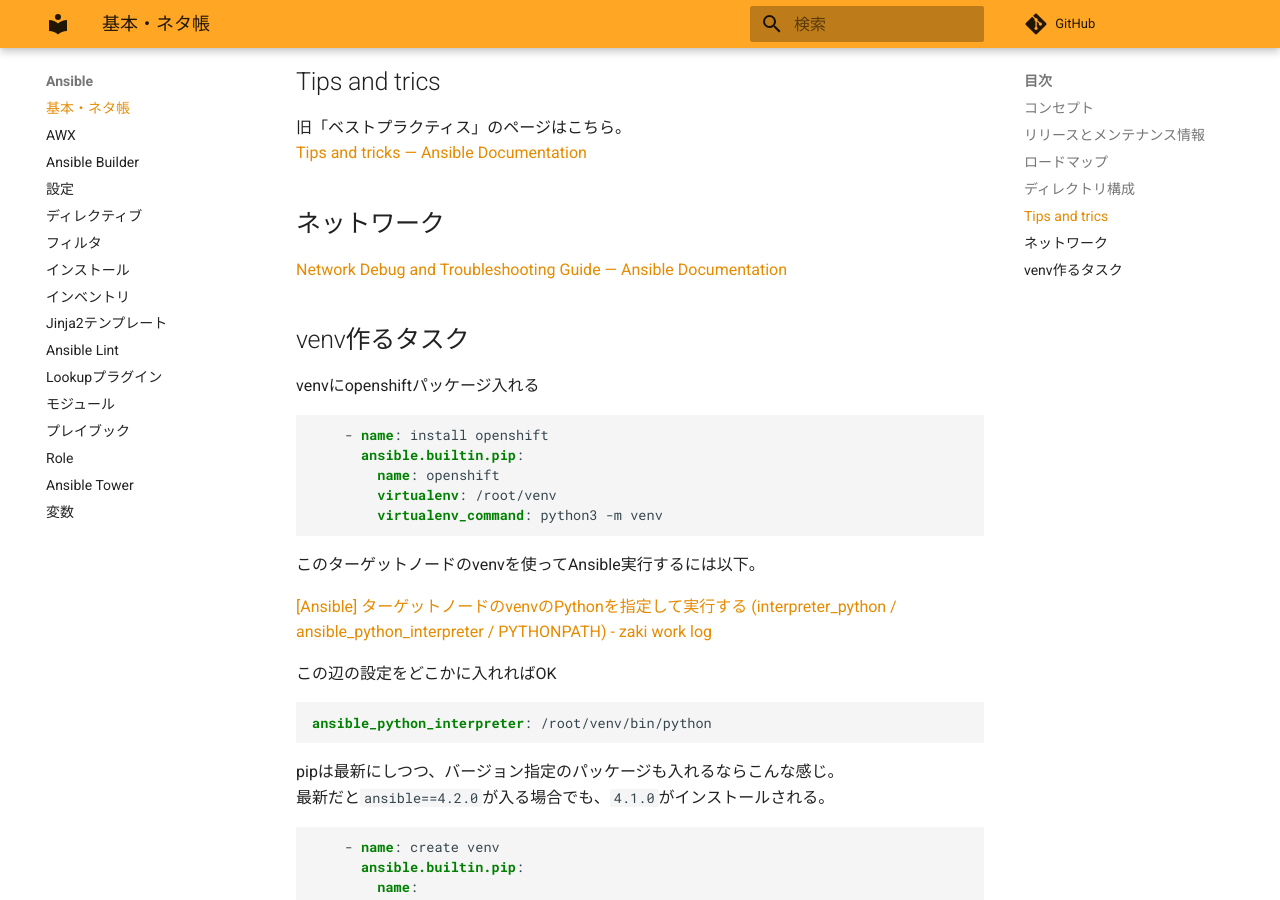
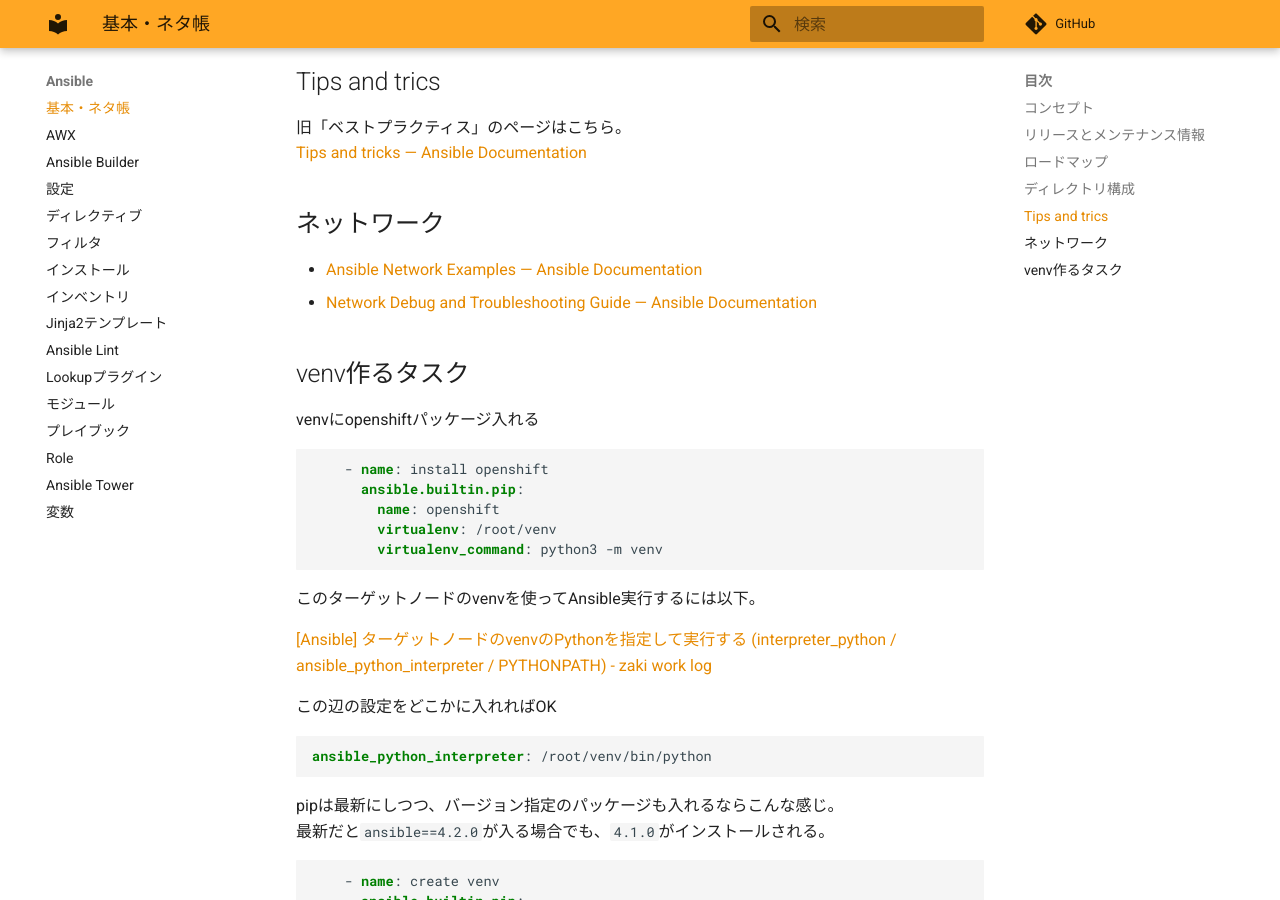
Before and after one commit to zaki-lknr/docs, an MkDocs documentation site: the page built from docs/Ansible/index.md, in a window 1280 px wide and 900 px high, scrolled down 672 px. Built offline with MkDocs 1.6.1 and Material for MkDocs 9.7.7, drawn with Linux system fonts in a browser that asks for light colours; comment, search, counter and statistics services are not loaded.

Commit message:
add: ansible: Network Examplesのページ追加

```diff
--- a/docs/Ansible/index.md
+++ b/docs/Ansible/index.md
@@ -25,7 +25,8 @@
 
 ## ネットワーク
 
-[Network Debug and Troubleshooting Guide — Ansible Documentation](https://docs.ansible.com/ansible/latest/network/user_guide/network_debug_troubleshooting.html)
+- [Ansible Network Examples — Ansible Documentation](https://docs.ansible.com/ansible/latest/network/user_guide/network_best_practices_2.5.html)
+- [Network Debug and Troubleshooting Guide — Ansible Documentation](https://docs.ansible.com/ansible/latest/network/user_guide/network_debug_troubleshooting.html)
 
 ## venv作るタスク
 
```
